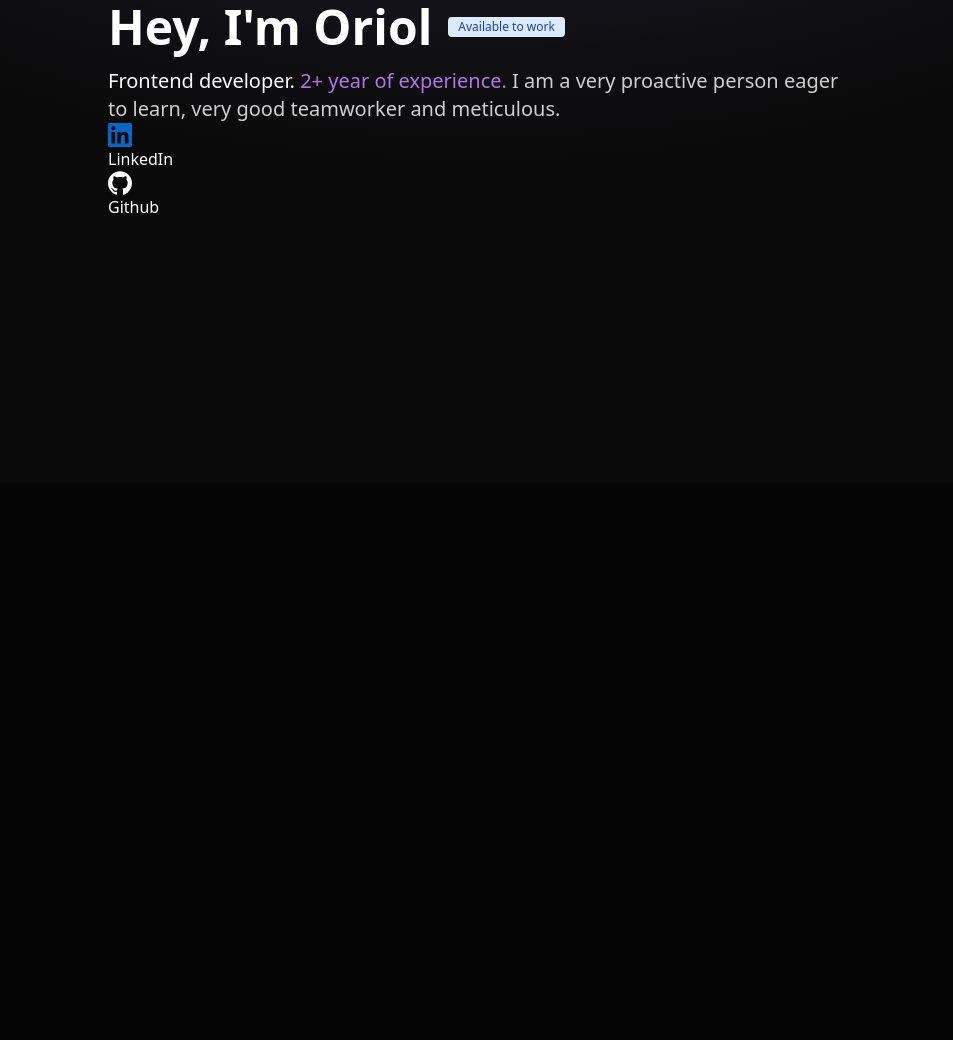
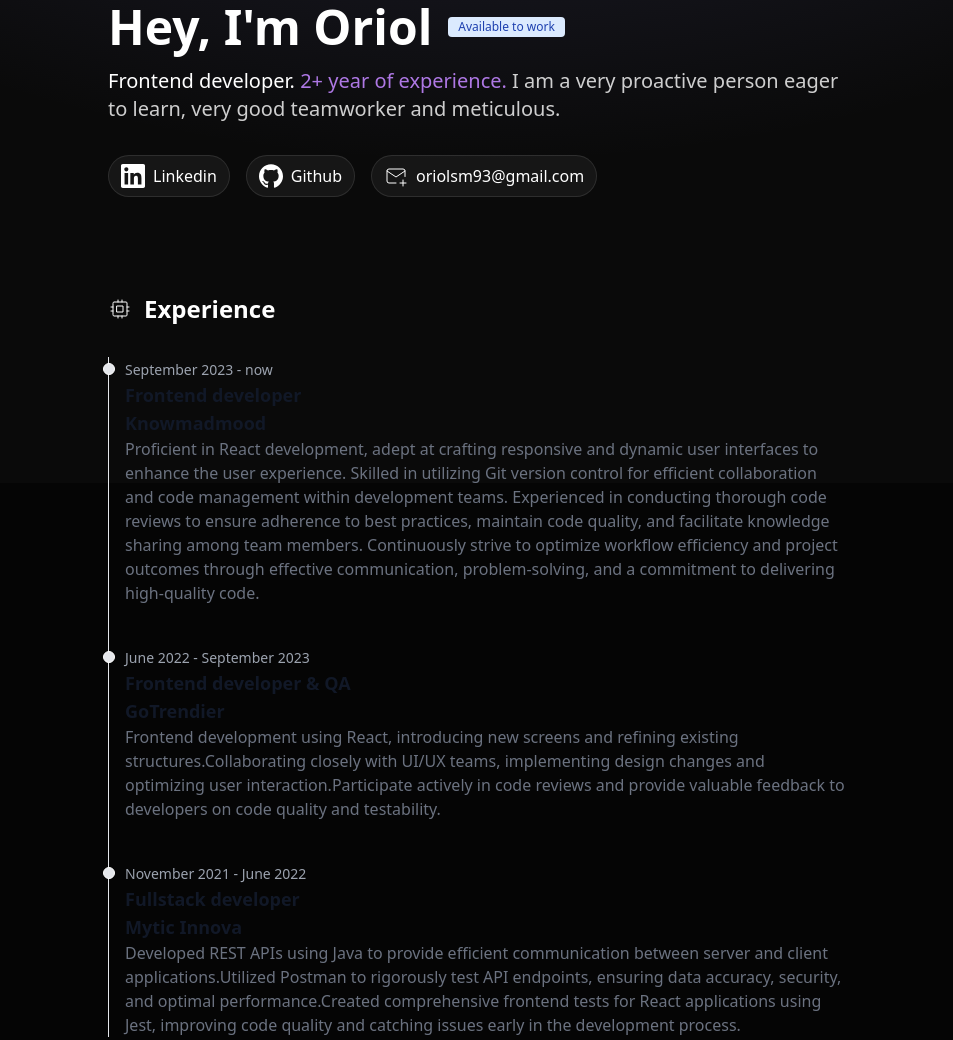
Before and after one commit to Hagaren5/Portfolio, an Astro site: page / in a window 1280 px wide. Shown: the part 317-1357 px from the top of the page, without its empty margins (162-1115 px from the left). Before the commit the page ends 800 px from the top, so only its background shows below. Built offline with nearby package versions, Linux system fonts and the light colour scheme; Astro itself is replaced by a stand-in of ours.

Commit message:
add experience

```diff
--- a/astro.config.mjs
+++ b/astro.config.mjs
@@ -1,8 +1,8 @@
-import { defineConfig } from 'astro/config';
+import { defineConfig } from 'astro/config'
 
-import tailwind from "@astrojs/tailwind";
+import tailwind from '@astrojs/tailwind'
 
 // https://astro.build/config
 export default defineConfig({
   integrations: [tailwind()]
-});
+})
--- a/package.json
+++ b/package.json
@@ -16,5 +16,8 @@
     "astro": "^4.8.1",
     "tailwindcss": "^3.4.3",
     "typescript": "^5.4.5"
+  },
+  "devDependencies": {
+    "prettier": "^3.2.5"
   }
 }
--- /dev/null
+++ b/src/components/Experience.astro
@@ -0,0 +1,45 @@
+---
+import ExperienceItem from "./ExperienceItem.astro"
+
+const EXPERIENCE = [
+{
+    title: 'Frontend developer',
+    company: 'Knowmadmood',
+    date: 'September 2023 - now',
+    description:
+      'Proficient in React development, adept at crafting responsive and dynamic user interfaces to enhance the user experience. Skilled in utilizing Git version control for efficient collaboration and code management within development teams. Experienced in conducting thorough code reviews to ensure adherence to best practices, maintain code quality, and facilitate knowledge sharing among team members. Continuously strive to optimize workflow efficiency and project outcomes through effective communication, problem-solving, and a commitment to delivering high-quality code.'
+
+  },
+  {
+    title: 'Frontend developer & QA',
+    company: 'GoTrendier',
+    date: 'June 2022 - September 2023',
+    description: [
+      'Frontend development using React, introducing new screens and refining existing structures.',
+      'Collaborating closely with UI/UX teams, implementing design changes and optimizing user interaction.',
+      'Participate actively in code reviews and provide valuable feedback to developers on code quality and testability.'
+    ]
+  },
+  {
+    title: 'Fullstack developer',
+    company: 'Mytic Innova',
+    date: 'November 2021 - June 2022',
+    description: [
+      'Developed REST APIs using Java to provide efficient communication between server and client applications.',
+      'Utilized Postman to rigorously test API endpoints, ensuring data accuracy, security, and optimal performance.',
+      'Created comprehensive frontend tests for React applications using Jest, improving code quality and catching issues early in the development process.'
+    ]
+  }
+]
+---
+
+
+<ol class="relative border-s border-gray-200 dark:border-gray-700">
+    {
+        EXPERIENCE.map( (experience) =>
+            <li class="mb-10 ms-4">
+                <ExperienceItem {...experience} />
+            </li>
+        )
+    }
+</ol>
--- /dev/null
+++ b/src/components/ExperienceItem.astro
@@ -0,0 +1,26 @@
+---
+interface Props{
+    title: string,
+    company: string,
+    description: string,
+    link?: string,
+    date: string
+}
+
+const { title, description, link, date, company } = Astro.props
+---
+
+<div class="absolute w-3 h-3 bg-gray-200 rounded-full mt-1.5 -start-1.5 border border-white dark:border-gray-900 dark:bg-gray-700"></div>
+    <time class="mb-1 text-sm font-normal leading-none text-gray-400 dark:text-gray-500">{date}</time>
+    <h3 class="text-lg font-semibold text-gray-900 dark:text-white">{title}</h3>
+    <h3 class="text-lg font-semibold text-gray-900 dark:text-white">{company}</h3>
+    <p class="mb-4 text-base font-normal text-gray-500 dark:text-gray-400">{description}</p>
+    {
+        link && (
+             <a href={link} class="inline-flex items-center px-4 py-2 text-sm font-medium text-gray-900 bg-white border border-gray-200 rounded-lg hover:bg-gray-100
+            hover:text-blue-700 focus:z-10 focus:ring-4 focus:outline-none focus:ring-gray-100 focus:text-blue-700 dark:bg-gray-800 dark:text-gray-400 dark:border-gray-600
+            dark:hover:text-white dark:hover:bg-gray-700 dark:focus:ring-gray-700">Learn more...  <svg class="w-3 h-3 ms-2 rtl:rotate-180" aria-hidden="true" xmlns="http://www.w3.org/2000/svg" fill="none" viewBox="0 0 14 10">
+            <path stroke="currentColor" stroke-linecap="round" stroke-linejoin="round" stroke-width="2" d="M1 5h12m0 0L9 1m4 4L9 9"/>
+            </svg></a>
+        )
+    }
--- /dev/null
+++ b/src/components/SectionContainer.astro
@@ -0,0 +1,7 @@
+---
+ const { class : className } = Astro.props
+---
+
+<section class={`w-full lg:w-[740px] mx-auto ${className}`}>
+    <slot />
+</section>
--- /dev/null
+++ b/src/components/SocialPill.astro
@@ -0,0 +1,8 @@
+
+<a
+    href={Astro.props.href}
+    class="rounded-full border border-white/10 flex justify-center items-center
+        gap-x-2 py-2 px-3 bg-white/5 hover:scale-110 hover:bg-white/10 transition"
+    target="_blank">
+   <slot/>
+</a>
--- /dev/null
+++ b/src/components/icons/Cpu.astro
@@ -0,0 +1,4 @@
+<svg
+{...Astro.props}
+xmlns="http://www.w3.org/2000/svg"  width="24"  height="24"  viewBox="0 0 24 24"  fill="none"  stroke="currentColor"  stroke-width="1"  stroke-linecap="round"  stroke-linejoin="round"  class="icon icon-tabler icons-tabler-outline icon-tabler-cpu"><path stroke="none" d="M0 0h24v24H0z" fill="none"/><path d="M5 5m0 1a1 1 0 0 1 1 -1h12a1 1 0 0 1 1 1v12a1 1 0 0 1 -1 1h-12a1 1 0 0 1 -1 -1z" /><path d="M9 9h6v6h-6z" /><path d="M3 10h2" /><path d="M3 14h2" /><path d="M10 3v2" /><path d="M14 3v2" /><path d="M21 10h-2" />
+    <path d="M21 14h-2" /><path d="M14 21v-2" /><path d="M10 21v-2" /></svg>
--- a/src/components/icons/LinkedIn.astro
+++ b/src/components/icons/LinkedIn.astro
@@ -7,5 +7,5 @@ preserveAspectRatio="xMidYMid"
 viewBox="0 0 256 256">
 <path
 d="M218.123 218.127h-37.931v-59.403c0-14.165-.253-32.4-19.728-32.4-19.756 0-22.779 15.434-22.779 31.369v60.43h-37.93V95.967h36.413v16.694h.51a39.907 39.907 0 0 1 35.928-19.733c38.445 0 45.533 25.288 45.533 58.186l-.016 67.013ZM56.955 79.27c-12.157.002-22.014-9.852-22.016-22.009-.002-12.157 9.851-22.014 22.008-22.016 12.157-.003 22.014 9.851 22.016 22.008A22.013 22.013 0 0 1 56.955 79.27m18.966 138.858H37.95V95.967h37.97v122.16ZM237.033.018H18.89C8.58-.098.125 8.161-.001 18.471v219.053c.122 10.315 8.576 18.582 18.89 18.474h218.144c10.336.128 18.823-8.139 18.966-18.474V18.454c-.147-10.33-8.635-18.588-18.966-18.453"
-fill="#0A66C2"/>
+fill="currentColor"/>
 </svg>
--- /dev/null
+++ b/src/components/icons/Mail.astro
@@ -0,0 +1,2 @@
+<svg  xmlns="http://www.w3.org/2000/svg"  width="24"  height="24"  viewBox="0 0 24 24"  fill="none"  stroke="currentColor"  stroke-width="1"  stroke-linecap="round"  stroke-linejoin="round"  class="icon icon-tabler icons-tabler-outline icon-tabler-mail-plus"><path stroke="none" d="M0 0h24v24H0z" fill="none"/><path d="M12 19h-7a2 2 0 0 1 -2 -2v-10a2 2 0 0 1 2 -2h14a2 2 0 0 1 2 2v5.5" /><path d="M16 19h6" />
+    <path d="M19 16v6" /><path d="M3 7l9 6l9 -6" /></svg>
--- a/src/layouts/Layout.astro
+++ b/src/layouts/Layout.astro
@@ -3,16 +3,17 @@ import Header from '../components/Header.astro';
 import '@fontsource-variable/onest'
 interface Props {
 	title: string;
+	description : string;
 }
 
-const { title } = Astro.props;
+const { description, title } = Astro.props;
 ---
 
 <!doctype html>
 <html lang="es">
 	<head>
 		<meta charset="UTF-8" />
-		<meta name="description" content="Astro description" />
+		<meta name="description" content={description} />
 		<meta name="viewport" content="width=device-width" />
 		<link rel="icon" type="image/svg+xml" href="/favicon.svg" />
 		<meta name="generator" content={Astro.generator} />
@@ -40,7 +41,7 @@ const { title } = Astro.props;
 		background: #050505;
 		display:flex;
 		flex-direction:column;
-		height: 100vh;
+		min-height: 100vh;
 	}
 
 </style>
--- a/src/pages/index.astro
+++ b/src/pages/index.astro
@@ -3,14 +3,20 @@ import Layout from '../layouts/Layout.astro';
 import Badge from '../components/Badge.astro'
 import LinkedinIcon from '../components/icons/LinkedIn.astro'
 import GithubIcon from '../components/icons/Github.astro'
+import MailIcon from '../components/icons/Mail.astro'
+import SocialPill from '../components/SocialPill.astro';
+import Experience from '../components/Experience.astro';
+import SectionContainer from '../components/SectionContainer.astro';
+import CpuIcon from '../components/icons/Cpu.astro'
 ---
 
-<Layout title="Welcome to Astro.">
+<Layout title="Oriol Sepúlveda - Desarrollador y Programador Web"
+	description="2+ años de experiencia">
 	<main>
 
-		<section class="w-full lg:w-[740px] mx-auto py-44">
-			<img
-			class="rounded-full w-16 h-16 mb-4"
+		<SectionContainer class="py-44 pb-24">
+				<img
+			class="rounded-full size-16 mb-4"
 			src="https://avatars.githubusercontent.com/u/64012796?v=4"
 			alt="oriol photo"
 		/>
@@ -20,26 +26,36 @@ import GithubIcon from '../components/icons/Github.astro'
 		<h2 class="text-xl text-wrap">
 			<span>Frontend developer. </span>
 			<span class="text-purple-400/90"> 2+ year of experience.</span>
-			<span class="opacity-80">I am a very proactive person eager to
+			<span class="opacity-80">
+
+				I am a very proactive person eager to
 				learn, very good teamworker and
 				meticulous.
 			</span>
 		</h2>
 
-		<ul>
-			<li>
-				<a href="https://www.linkedin.com/in/oriol-sepulveda/" target="_blank">
-					<LinkedinIcon class="w-6 h-6"/>
-					LinkedIn
-				</a>
-			</li>
-			<li>
-				<a href="https://github.com/Hagaren5" target="_blank">
-					<GithubIcon class="w-6 h-6"/>
+		<nav class="flex gap-x-4 mt-8">
+				<SocialPill href="https://www.linkedin.com/in/oriol-sepulveda/"  >
+					<LinkedinIcon class="size-6"/>
+					Linkedin
+				</SocialPill>
+				<SocialPill href="https://www.github.com/Hagaren5">
+					<GithubIcon  class="size-6"/>
 					Github
-				</a>
-			</li>
-		</ul>
-		</section>
+				</SocialPill>
+				<SocialPill href="https://www.github.com/Hagaren5">
+					<MailIcon  class="size-6"/>
+					oriolsm93@gmail.com
+				</SocialPill>
+
+			</nav>
+		</SectionContainer>
+		<SectionContainer>
+			<h2 class="text-2xl font-semibold mb-8 flex gap-x-3 items-center">
+				<CpuIcon  class="size-8"/>
+				Experience
+			</h2>
+			<Experience />
+		</SectionContainer>
 		</main>
 </Layout>
--- a/tailwind.config.mjs
+++ b/tailwind.config.mjs
@@ -1,9 +1,9 @@
 /** @type {import('tailwindcss').Config} */
 export default {
-	content: ['./src/**/*.{astro,html,js,jsx,md,mdx,svelte,ts,tsx,vue}'],
-	darkMode: 'class',
-	theme: {
-		extend: {},
-	},
-	plugins: [],
+  content: ['./src/**/*.{astro,html,js,jsx,md,mdx,svelte,ts,tsx,vue}'],
+  darkMode: 'class',
+  theme: {
+    extend: {}
+  },
+  plugins: []
 }
```
Also changed, not shown: tsconfig.json (line endings or trailing spaces), 2 other files.
